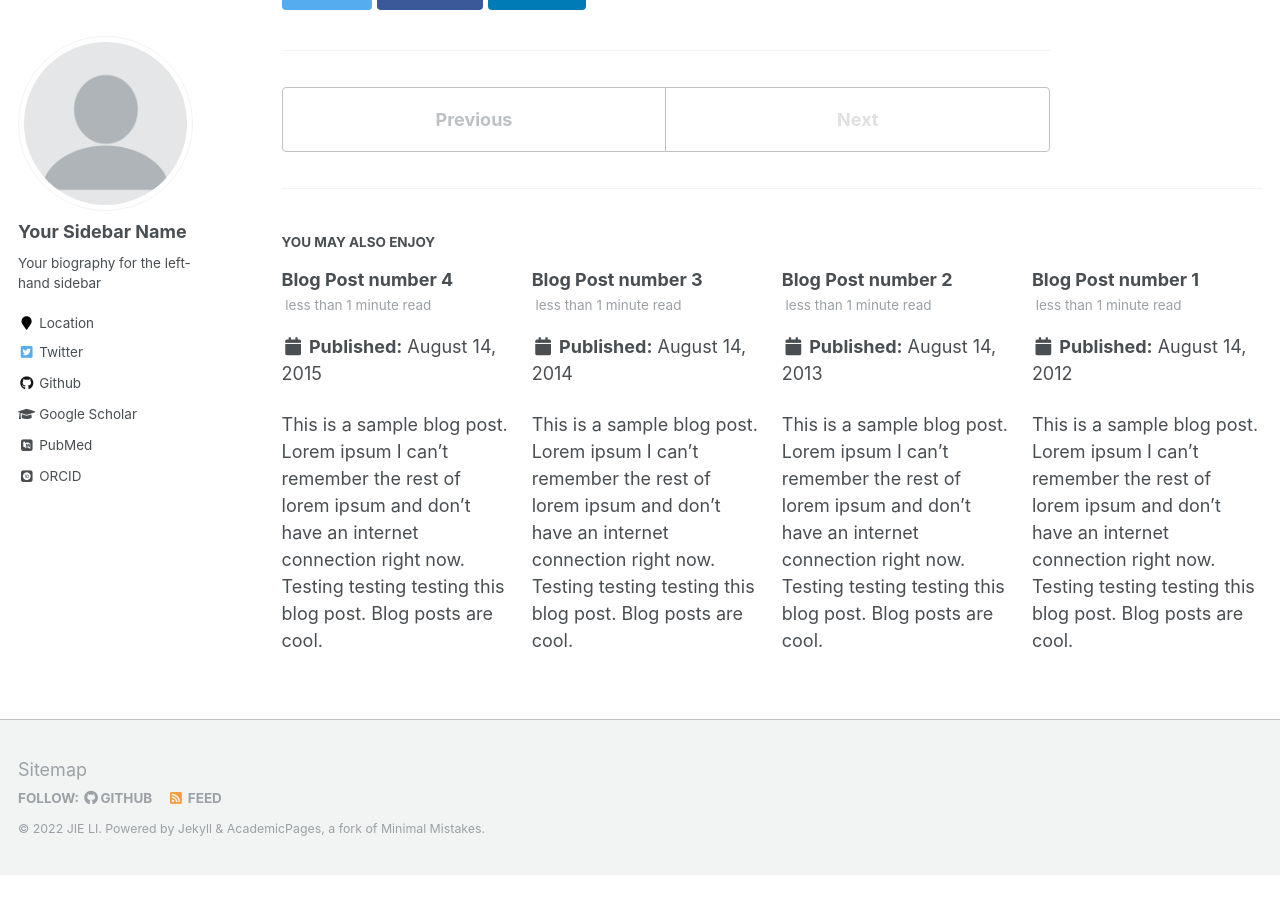
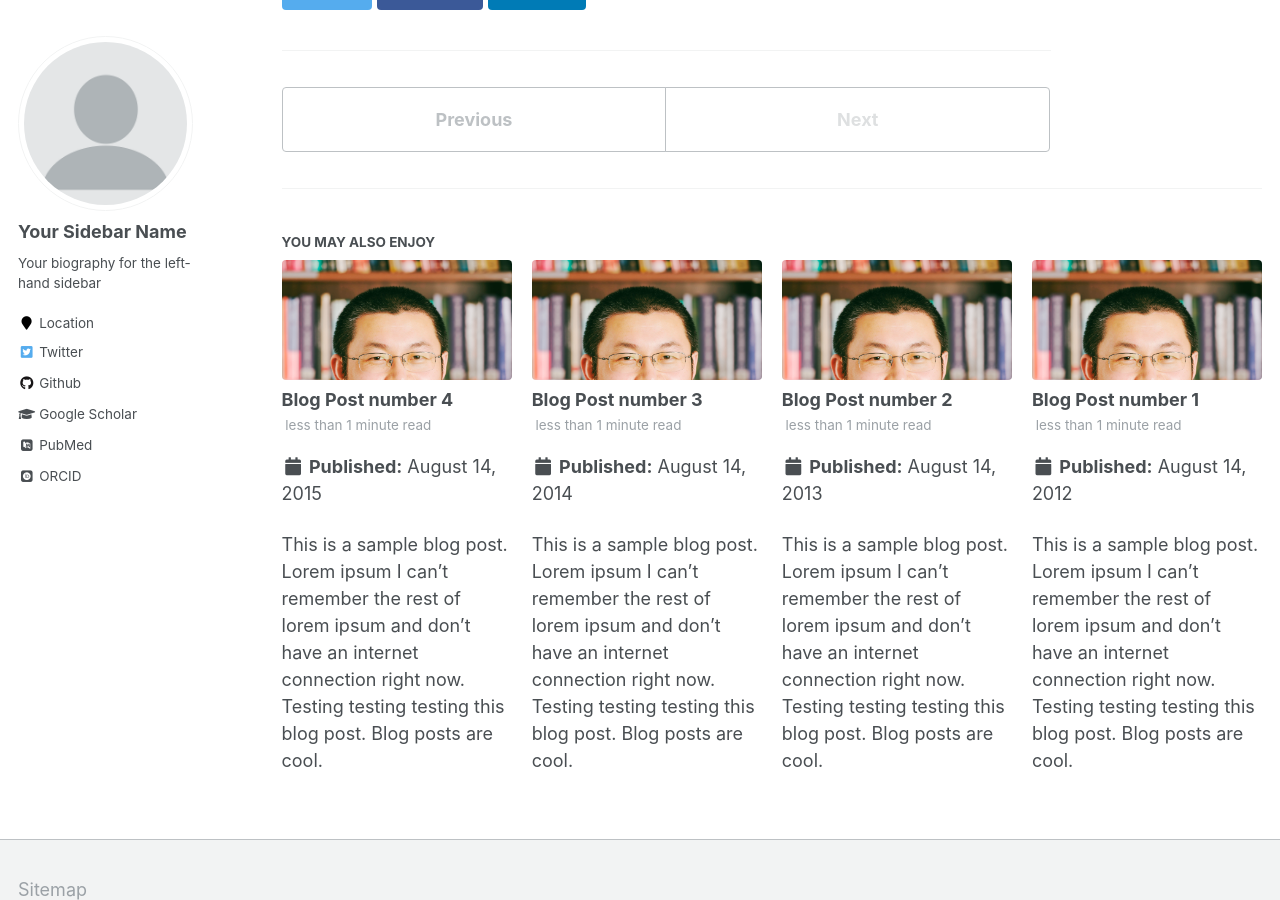
Before and after one commit to Jieli12/PersonalWeb, a Jekyll site: the page built from _posts/2199-01-01-future-post.md, in a window 1280 px wide and 900 px high, scrolled down 518 px. Built offline with Jekyll 4.4.1, drawn with Linux system fonts in a browser that asks for light colours; some web fonts are replaced; before the commit the page ends 1393 px from its top, so only the background shows below that.

Commit message:
add new pic

```diff
--- a/_config.yml
+++ b/_config.yml
@@ -14,7 +14,7 @@
 url: https://Jieli12.github.io # the base hostname & protocol for your site e.g. "https://mmistakes.github.io"
 baseurl: "" # the subpath of your site, e.g. "/blog"
 repository: "Jieli12/Jieli12.github.io"
-teaser: # filename of teaser fallback teaser image placed in /images/, .e.g. "500x300.png"
+teaser: "Jie-LSE-1.jpg"# filename of teaser fallback teaser image placed in /images/, .e.g. "500x300.png"
 breadcrumbs: false # true, false (default)
 words_per_minute: 160
 future: true
```
Also changed, not shown: images/Jie-LSE-1.jpg (added), 1 other file.
